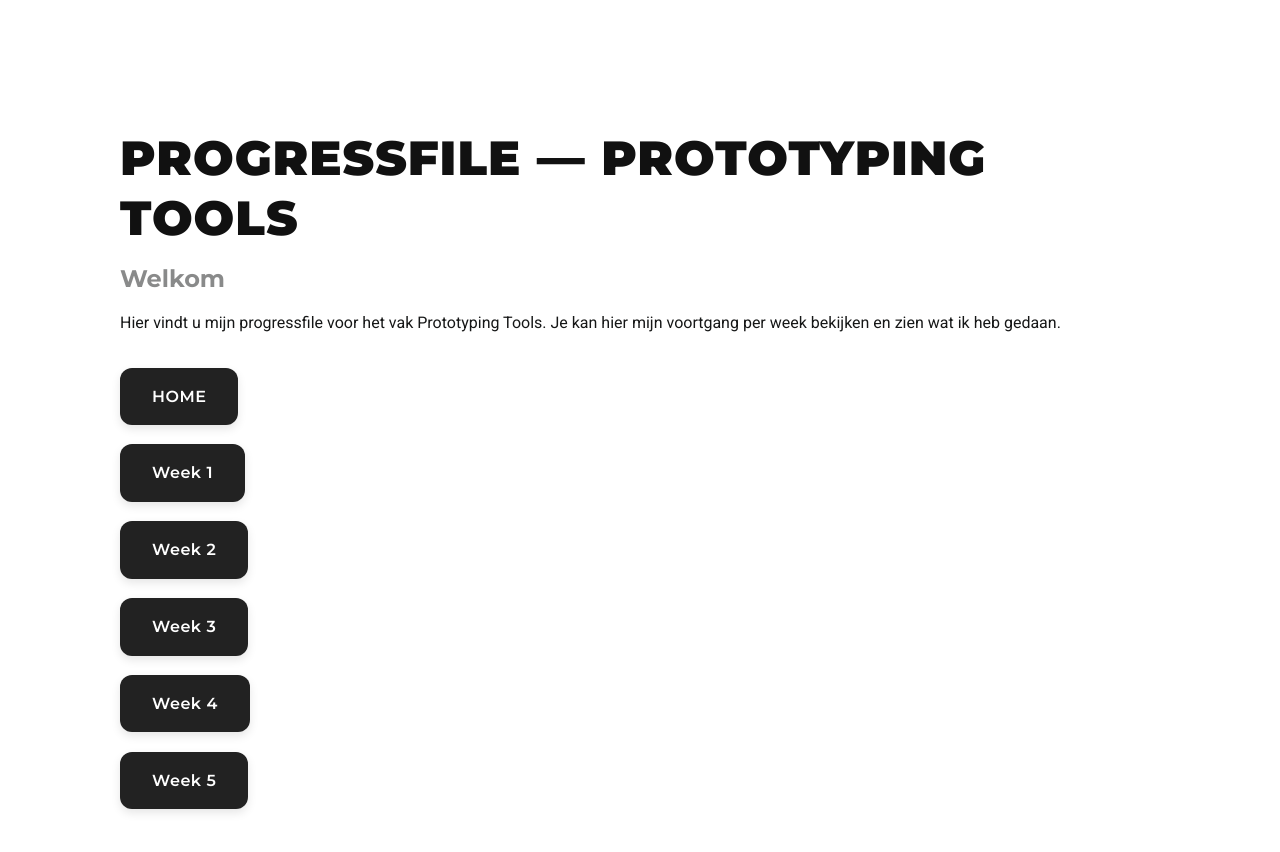
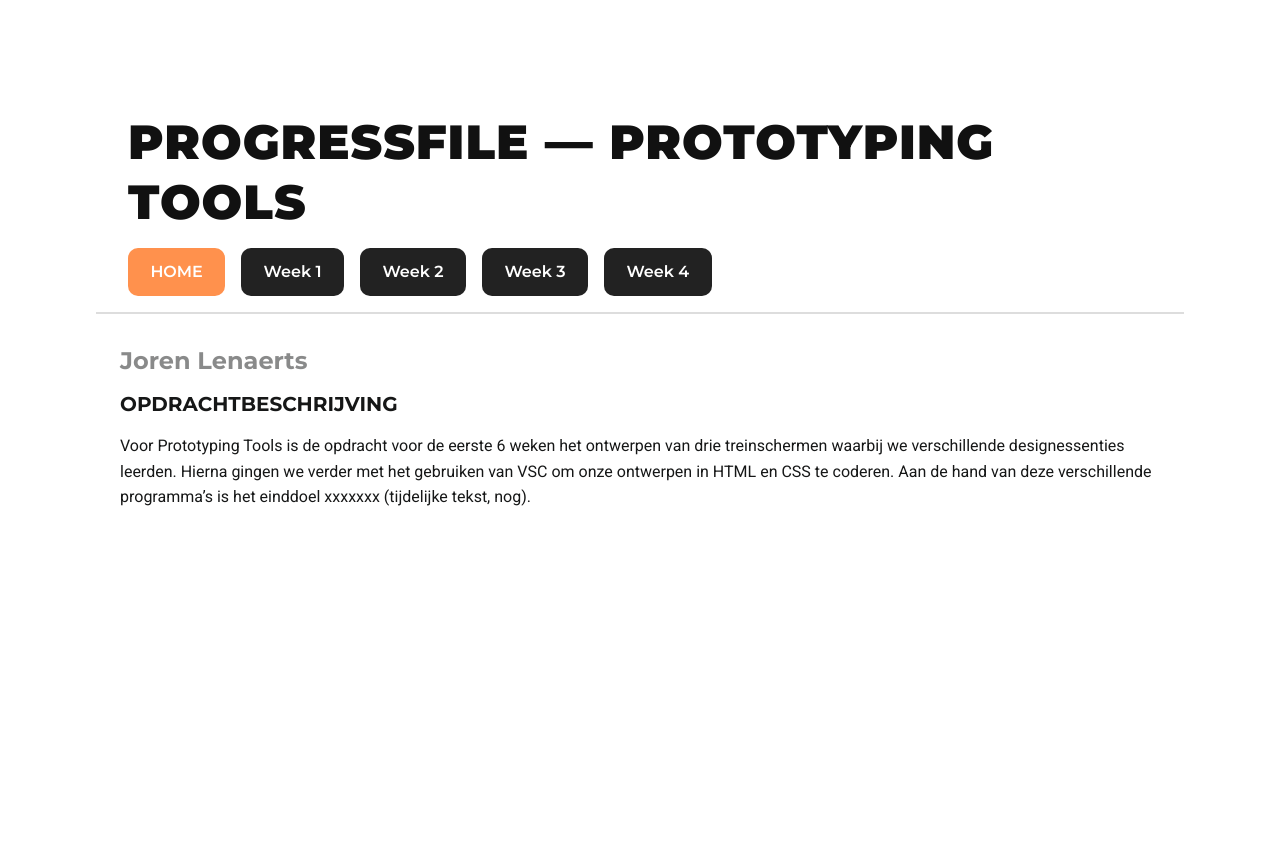
Before and after one commit to Jorenlenaerts-del/Projectdocs, a plain HTML site: page prototyping_tools_Lenaerts_Joren/BP_HTML_07_Tailwind-main/z1Progressfile_Joren.index.html in a window 1280 px wide. After the commit the page ends 800 px from the top, so only its background shows below. Drawn offline with Linux system fonts and the light colour scheme.

Commit message:
Add files via upload
Joren_Lenaerts_V3

```diff
--- a/prototyping_tools_Lenaerts_Joren/BP_HTML_07_Tailwind-main/assets_V2/nav.css
+++ b/prototyping_tools_Lenaerts_Joren/BP_HTML_07_Tailwind-main/assets_V2/nav.css
@@ -1,42 +1,66 @@
-/* ===== NAVIGATIEKNOPPEN ===== */
-.vertical-buttons {
-  list-style: none;
-  padding: 0;
-  margin: 2rem 0;
-  display: flex;
-  flex-direction: column; /* 🔹 zet ze onder elkaar */
-  align-items: flex-start; /* uitlijning links */
-  gap: 1.2rem; /* 🔹 ruimte tussen de knoppen */
+/* ===== HEADER EN NAVIGATIE (bovenaan) ===== */
+.main-header {
+  padding: 1rem 2rem;
+  border-bottom: 2px solid #ddd;
+  background-color: #fff;
 }
 
-/* ===== KNOPSTIJL ===== */
-.vertical-buttons a {
+.header-content {
+  display: flex;
+  justify-content: space-between;
+  align-items: center;
+  flex-wrap: wrap; /* breekt netjes op mobiel */
+}
+
+/* ===== WEEKKNOPPEN: basisstijl (shared) ===== */
+.week-nav {
+  list-style: none;
+  display: flex;
+  gap: 1rem;
+  padding: 0;
+  margin: 0;
+  font-family: 'Montserrat', sans-serif;
+}
+
+.week-nav a {
   display: inline-block;
+  text-decoration: none;
   background: #222;
   color: #fff;
-  padding: 1rem 2rem;
-  border-radius: 12px;
-  text-decoration: none;
-  font-family: 'Montserrat', sans-serif;
+  padding: 0.7rem 1.4rem;
+  border-radius: 10px;
   font-weight: 600;
-  letter-spacing: 0.5px;
-  transition: background 0.25s ease, transform 0.15s ease, box-shadow 0.15s ease;
-  box-shadow: 0 4px 10px rgba(0,0,0,0.1);
-  width: 100%; /* 🔹 zorgt dat alle knoppen even breed zijn */
-  text-align: center; /* tekst in het midden */
+  transition: background .25s ease, transform .15s ease;
 }
 
-/* Hover- en active-effect */
-.vertical-buttons a:hover {
-  background: #444; /* 🔹 iets lichter grijs bij hover */
-  transform: translateY(-2px);
-  box-shadow: 0 6px 14px rgba(0,0,0,0.15);
+.week-nav a:hover { background: #444; transform: translateY(-2px); }
+
+/* Actieve pagina (oranje) — zet aria-current="page" op de juiste link */
+.week-nav a[aria-current="page"] {
+  background: #ff914d;
+  color: #fff;
+  cursor: default;
+  pointer-events: none; /* niet klikbaar */
 }
 
-.vertical-buttons a:active {
-  transform: translateY(0);
-  box-shadow: 0 3px 6px rgba(0,0,0,0.1);
+/* ===== FOOTER: zelfde stijl, maar compacter ===== */
+/* In HTML: <ul class="week-nav footer-nav"> */
+.footer-nav { justify-content: center; flex-wrap: wrap; }
+
+.footer-nav a {
+  padding: 0.5rem 1rem;  /* kleiner */
+  font-size: 0.9rem;     /* kleiner */
+  transform: none;       /* geen 'lift' animatie nodig onderaan */
 }
 
-@media (min-width: 768px) {
+.footer-nav a:hover { background: #444; }
+
+/* ===== Mobiel ===== */
+@media (max-width: 768px) {
+  .header-content {
+    flex-direction: column;
+    align-items: center;
+    gap: 1rem;
+  }
+  .week-nav { flex-wrap: wrap; justify-content: center; }
 }
--- a/prototyping_tools_Lenaerts_Joren/BP_HTML_07_Tailwind-main/z1Progressfile_Joren.index.html
+++ b/prototyping_tools_Lenaerts_Joren/BP_HTML_07_Tailwind-main/z1Progressfile_Joren.index.html
@@ -1,10 +1,9 @@
-
 <!DOCTYPE html>
 <html lang="nl">
 <head>
   <meta charset="UTF-8" />
   <meta name="viewport" content="width=device-width, initial-scale=1.0"/>
-  <title>HOMEPAGE</title>
+  <title>PROGRESSIE_FILE_JOREN_LENAERTS</title>
 
   <link rel="stylesheet" href="assets_V2/styles.css">
   <link rel="stylesheet" href="assets_V2/flexboxes.css">
@@ -12,27 +11,39 @@
   <link rel="stylesheet" href="assets_V2/typography.css">
 </head>
 <body>
+  <!-- HEADER BOVENAAN -->
+  <header class="main-header container">
+    <div class="header-content">
+      <h1 class="title">PROGRESSFILE — PROTOTYPING TOOLS</h1>
+      <nav>
+        <ul class="week-nav">
+          <li><a href="./z1Progressfile_Joren.index.html" aria-current="page">HOME</a></li>
+          <li><a href="./z2Week1.html">Week 1</a></li>
+          <li><a href="./z3Week2.html">Week 2</a></li>
+          <li><a href="./z4Week3.html">Week 3</a></li>
+          <li><a href="./z5Week4.html">Week 4</a></li>
+
+          <!-- voeg later meer weken toe -->
+        </ul>
+      </nav>
+    </div>
+  </header>
+
   <main class="page">
     <header class="page-header container">
-      <h1 class="title">Progressfile — Prototyping Tools</h1>
-        <h2>Welkom</h2>
-      <p class="lead">
-        Hier vindt u mijn progressfile voor het vak Prototyping Tools. Je kan hier mijn voortgang per week bekijken en zien wat ik heb gedaan.
+      <h2>Joren Lenaerts</h2>
+      <h3>Opdrachtbeschrijving</h3>
+      <p>
+        Voor Prototyping Tools is de opdracht voor de eerste 6 weken het ontwerpen
+        van drie treinschermen waarbij we verschillende designessenties leerden.
+        Hierna gingen we verder met het gebruiken van VSC om onze ontwerpen in
+        HTML en CSS te coderen. Aan de hand van deze verschillende programma’s is
+        het einddoel xxxxxxx (tijdelijke tekst, nog).
       </p>
-
-      <nav>
-        <ul class="vertical-buttons">
-          <li><a href="./z1Progressfile_Joren.index.html" class="active">HOME</a></li>
-          <li><a href="./z2Week1.html">Week 1</a></li>
-          <li><a href="./z3Week2.html">Week 2</a></li>
-          <li><a href="./week3.html">Week 3</a></li>
-          <li><a href="./week4.html">Week 4</a></li>
-          <li><a href="./week5.html">Week 5</a></li>
-        </ul>
-      </nav>
     </header>
 
     <section class="container card">
+      <!-- inhoud home -->
     </section>
   </main>
 </body>
```
Also changed, not shown: prototyping_tools_Lenaerts_Joren/BP_HTML_07_Tailwind-main/assets/Treinschemen/index.html (+0 -1 lines), prototyping_tools_Lenaerts_Joren/BP_HTML_07_Tailwind-main/z2Week1.html (+18 -11 lines), prototyping_tools_Lenaerts_Joren/BP_HTML_07_Tailwind-main/z3Week2.html (+16 -11 lines), prototyping_tools_Lenaerts_Joren/BP_HTML_07_Tailwind-main/z4Week3.html (added, +52 -0 lines), prototyping_tools_Lenaerts_Joren/BP_HTML_07_Tailwind-main/z5Week4.html (added, +44 -0 lines).
